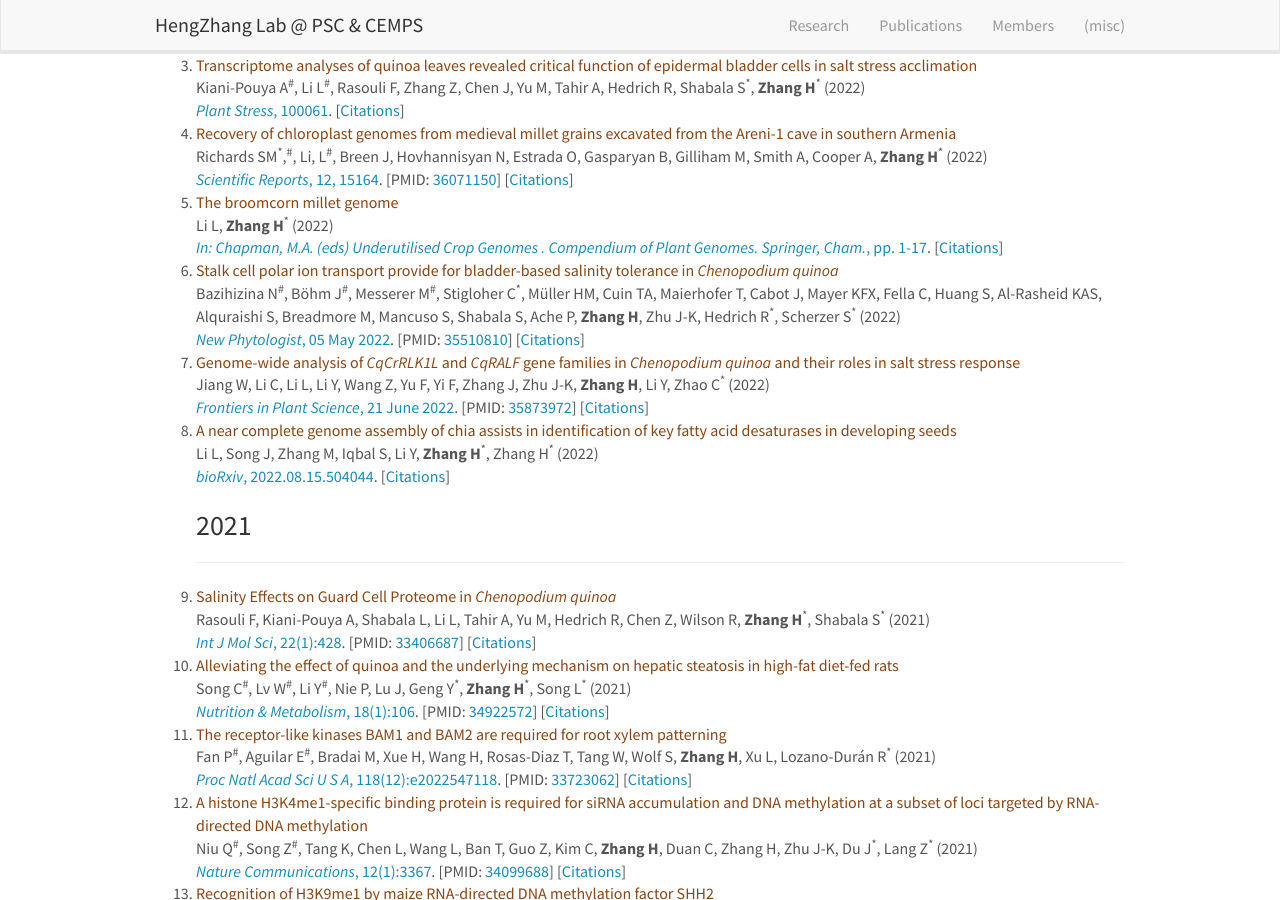
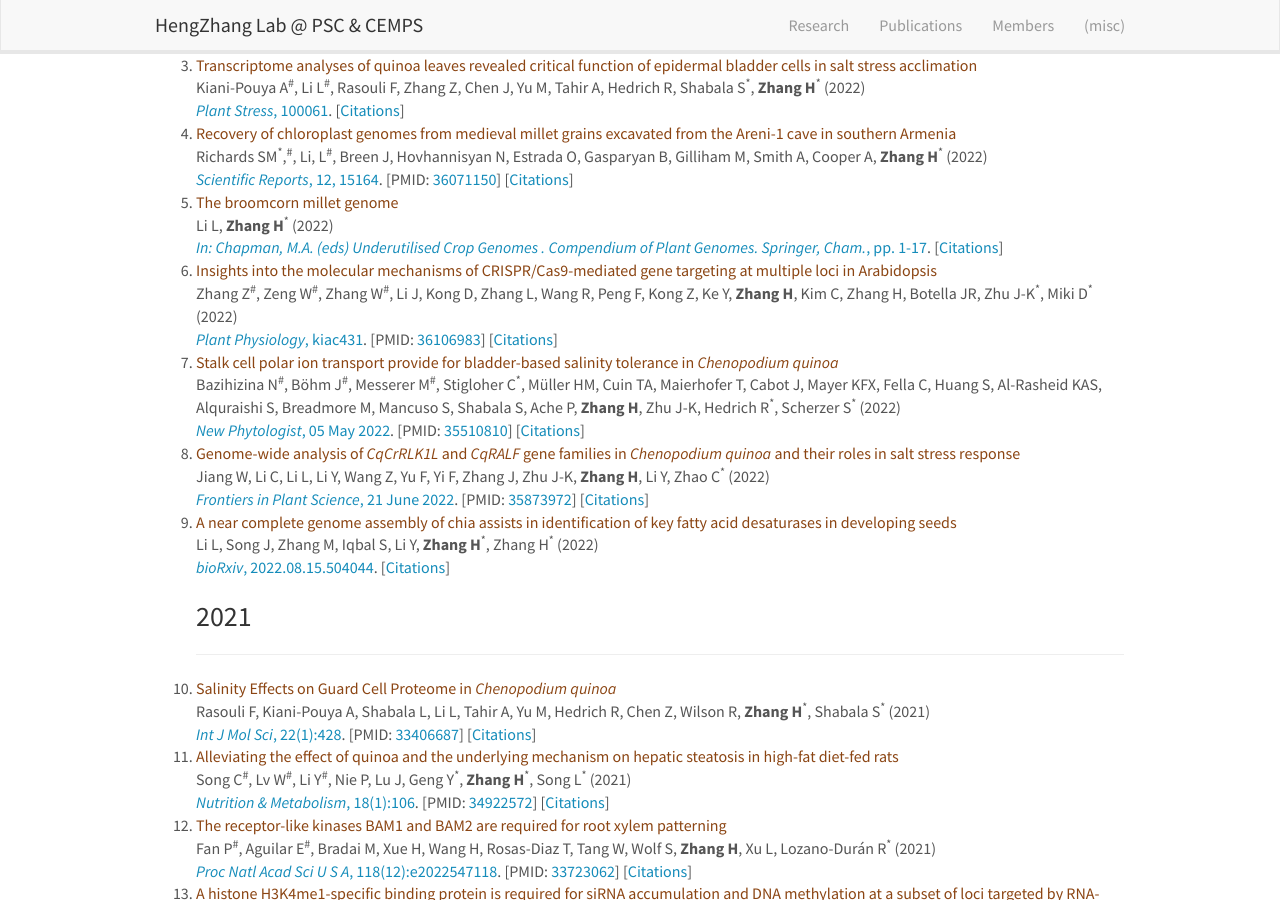
Before and after one commit to hengzhanglab/hengzhanglab.github.io, a Jekyll site: the page built from _pages/publications.md, in a window 1280 px wide and 900 px high, scrolled down 375 px. Built offline with Jekyll 4.4.1, drawn with Linux system fonts in a browser that asks for light colours.

Commit message:
Update publications.yml

```diff
--- a/_data/publications.yml
+++ b/_data/publications.yml
@@ -40,6 +40,14 @@
   display: "pp. 1-17"
   doi: 10.1007/978-3-031-00848-1_1
   pmid:
+
+- title: Insights into the molecular mechanisms of CRISPR/Cas9-mediated gene targeting at multiple loci in Arabidopsis
+  authors: Zhang Z<sup>#</sup>, Zeng W<sup>#</sup>, Zhang W<sup>#</sup>, Li J, Kong D, Zhang L, Wang R, Peng F, Kong Z, Ke Y, <b>Zhang H</b>, Kim C, Zhang H, Botella JR, Zhu J-K<sup>*</sup>, Miki D<sup>*</sup>
+  year: 2022
+  journal: Plant Physiology
+  display: kiac431
+  doi: 10.1093/plphys/kiac431
+  pmid: 36106983
 
 - title: "Stalk cell polar ion transport provide for bladder-based salinity tolerance in <i>Chenopodium quinoa</i>"
   authors: Bazihizina N<sup>#</sup>, Böhm J<sup>#</sup>, Messerer M<sup>#</sup>, Stigloher C<sup>*</sup>, Müller HM, Cuin TA, Maierhofer T, Cabot J, Mayer KFX, Fella C, Huang S, Al-Rasheid KAS, Alquraishi S, Breadmore M, Mancuso S, Shabala S, Ache P, <b>Zhang H</b>, Zhu J-K, Hedrich R<sup>*</sup>, Scherzer S<sup>*</sup>
```
